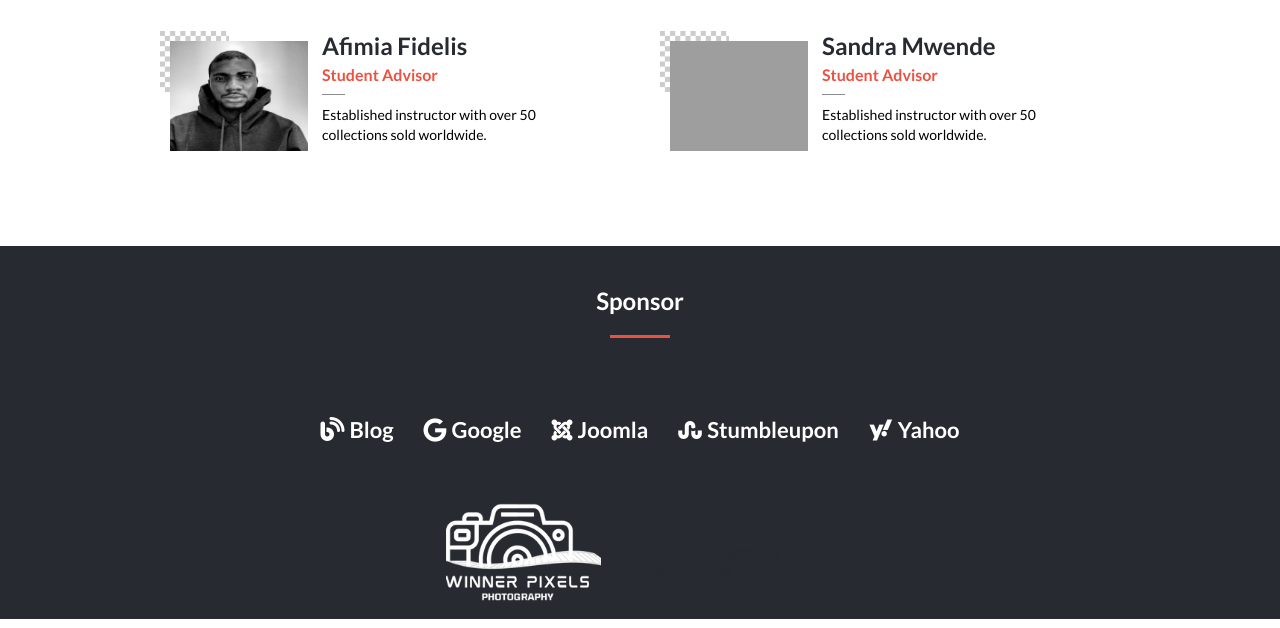
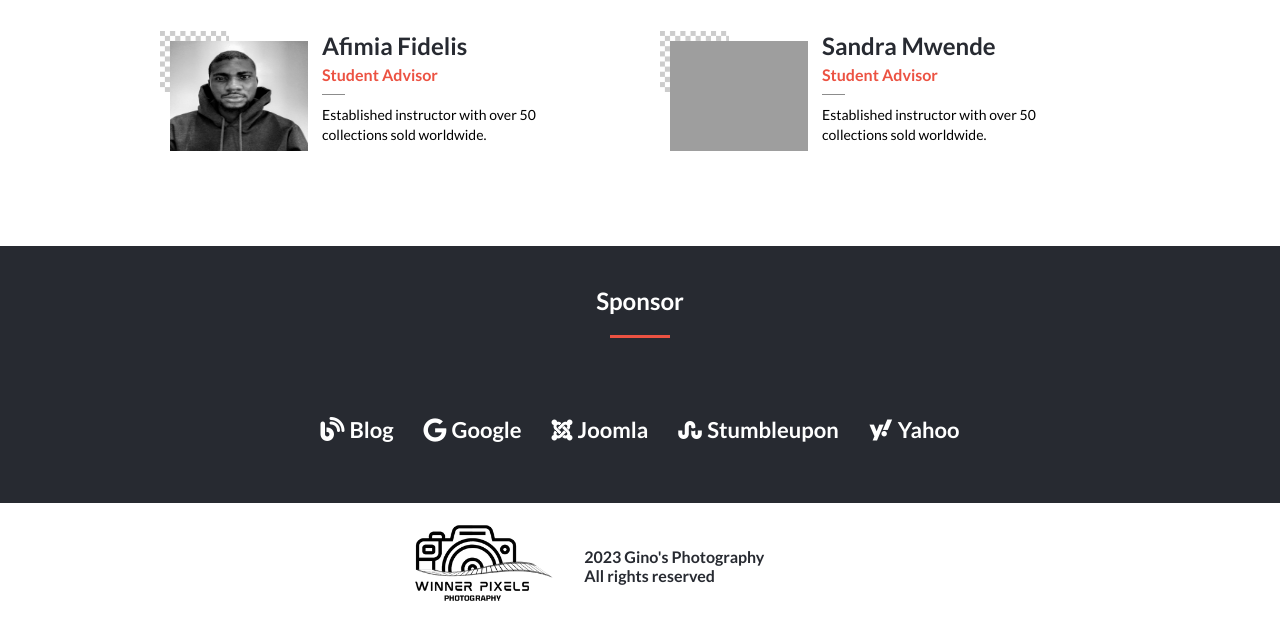
Before and after one commit to Izebiafe/My-capstone, a website: page index.html in a window 1280 px wide. Shown: the part 1830-2458 px from the top of the page. Drawn offline with Linux system fonts and the light colour scheme; grey boxes are pictures that could not be loaded; a web font is replaced by a local one.

Commit message:
update footer

```diff
--- a/index.html
+++ b/index.html
@@ -180,7 +180,7 @@
   </main>
 
   <footer>
-    <div class="footerLogo"><a href="#"><img src="./assets/logo2.png" alt="logo"></a>
+    <div class="footerLogo"><a href="#"><img src="./assets/logo1.png" alt="logo"></a>
       <p>2023 Gino's Photography <br>All rights reserved</p>
     </div>
   </footer>
--- a/stylesheets/index.css
+++ b/stylesheets/index.css
@@ -456,7 +456,6 @@ footer {
   align-items: center;
   justify-content: center;
   color: var(--main);
-  background: #272a31;
 }
 
 .footerLogo {
```
